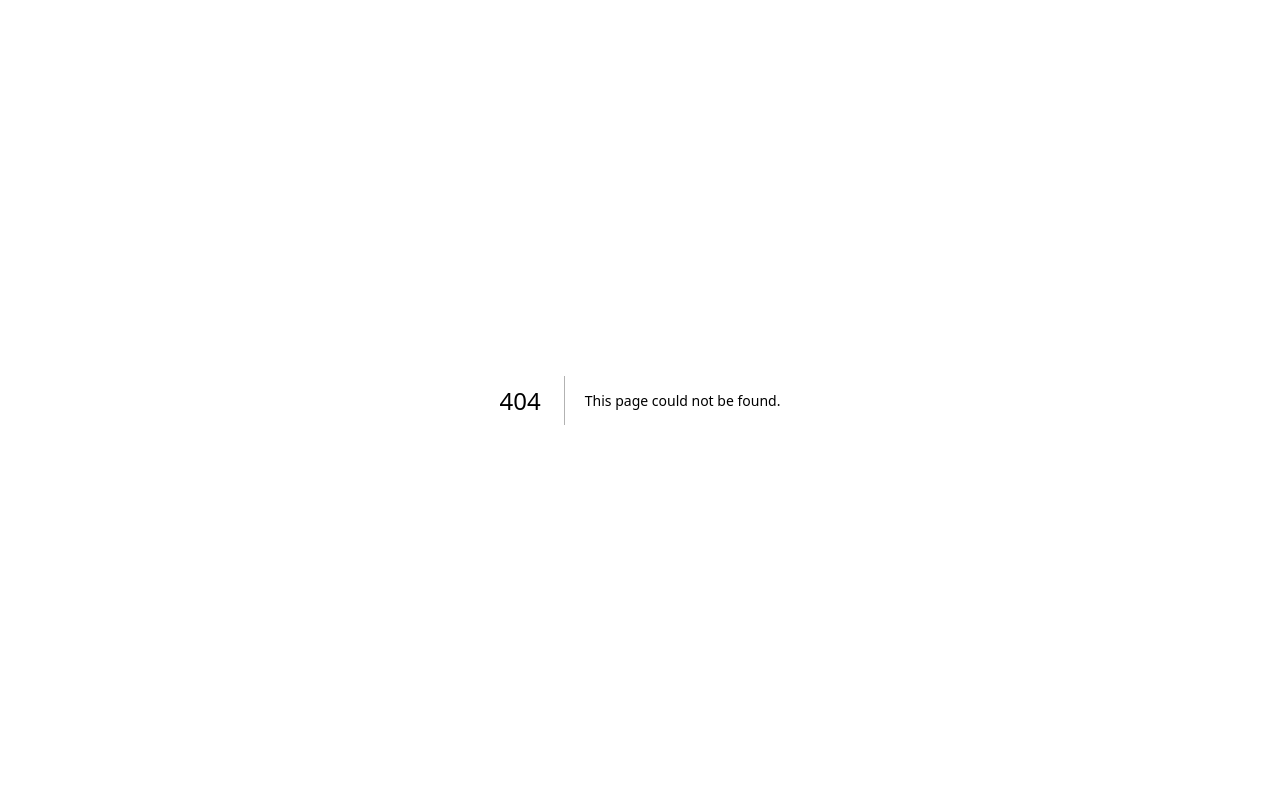
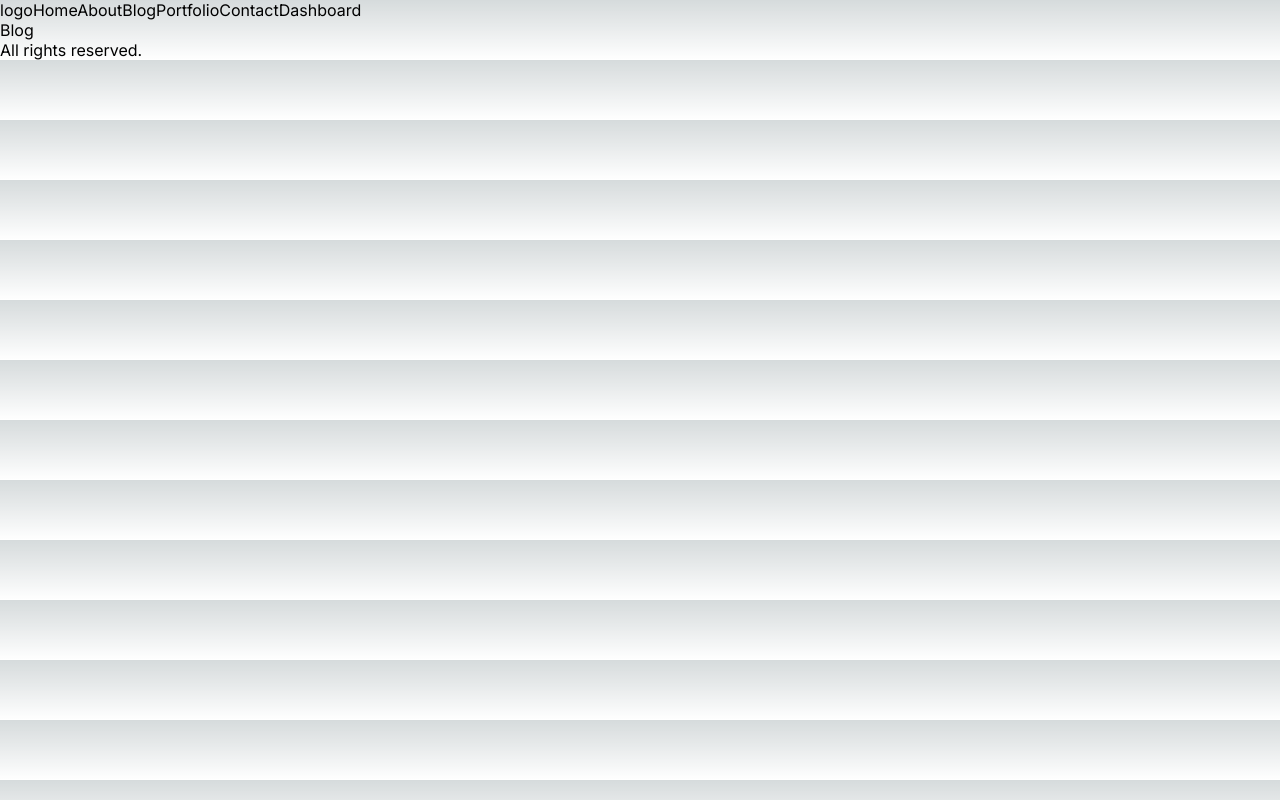
Before and after one commit to gabriela-papp/next-project, a Next.js app: page /blog in a window 1280 px wide. Before the commit this address had no page. Built offline with nearby package versions, Linux system fonts and the light colour scheme.

Commit message:
first commit

```diff
--- /dev/null
+++ b/src/app/blog/page.js
@@ -0,0 +1,12 @@
+import React from 'react'
+
+const Blog
+ = () => {
+  return (
+    <div>Blog
+
+    </div>
+  )
+}
+
+export default Blog
--- a/src/app/layout.js
+++ b/src/app/layout.js
@@ -1,3 +1,5 @@
+import Navbar from '@/components/navbar/Navbar'
+import Footer from '@/components/footer/Footer'
 import './globals.css'
 import { Inter } from 'next/font/google'
 
@@ -11,7 +13,13 @@ export const metadata = {
 export default function RootLayout({ children }) {
   return (
     <html lang="en">
-      <body className={inter.className}>{children}</body>
+
+      <body className={inter.className}>
+        <Navbar/>
+        {children}
+        <Footer/>
+        </body>
+
     </html>
   )
 }
--- /dev/null
+++ b/src/components/footer/Footer.js
@@ -0,0 +1,12 @@
+import React from 'react'
+
+const Footer = () => {
+  return (
+    <div>
+        <div>All rights reserved.</div>
+        <div></div>
+    </div>
+  )
+}
+
+export default Footer
--- /dev/null
+++ b/src/components/navbar/Navbar.js
@@ -0,0 +1,50 @@
+import Link from 'next/link'
+import React from 'react'
+
+const links =[
+    {
+        id:1,
+        title:'Home',
+        url:'/'
+    },
+    {
+        id:2,
+        title:'About',
+        url:'/about'
+    },
+    {
+        id:3,
+        title:'Blog',
+        url:'/blog'
+    },
+    {
+        id:4,
+        title:'Portfolio',
+        url:'/portfolio'
+    },
+    {
+        id:5,
+        title:'Contact',
+        url:'/contact'
+    },
+    {
+        id:6,
+        title:'Dashboard',
+        url:'/dashboard'
+    }
+]
+
+const Navbar = () => {
+  return (
+    <div>
+        <Link href='/'>logo</Link>
+        {links.map((link)=>(
+            <Link key={link.id} href={link.url}>
+                {link.title}
+            </Link>
+        ))}
+    </div>
+  )
+}
+
+export default Navbar
```
Also changed, not shown: src/app/about/page.js (added, +9 -0 lines), src/app/blog/[id]/page.js (added, +12 -0 lines), src/app/contact/page.js (added, +9 -0 lines), src/app/dashboard/login/page.js (added, +12 -0 lines), src/app/dashboard/page.js (added, +12 -0 lines), src/app/dashboard/register/page.js (added, +12 -0 lines), src/app/page.js (+3 -88 lines), src/app/portfolio/page.js (added, +12 -0 lines).
